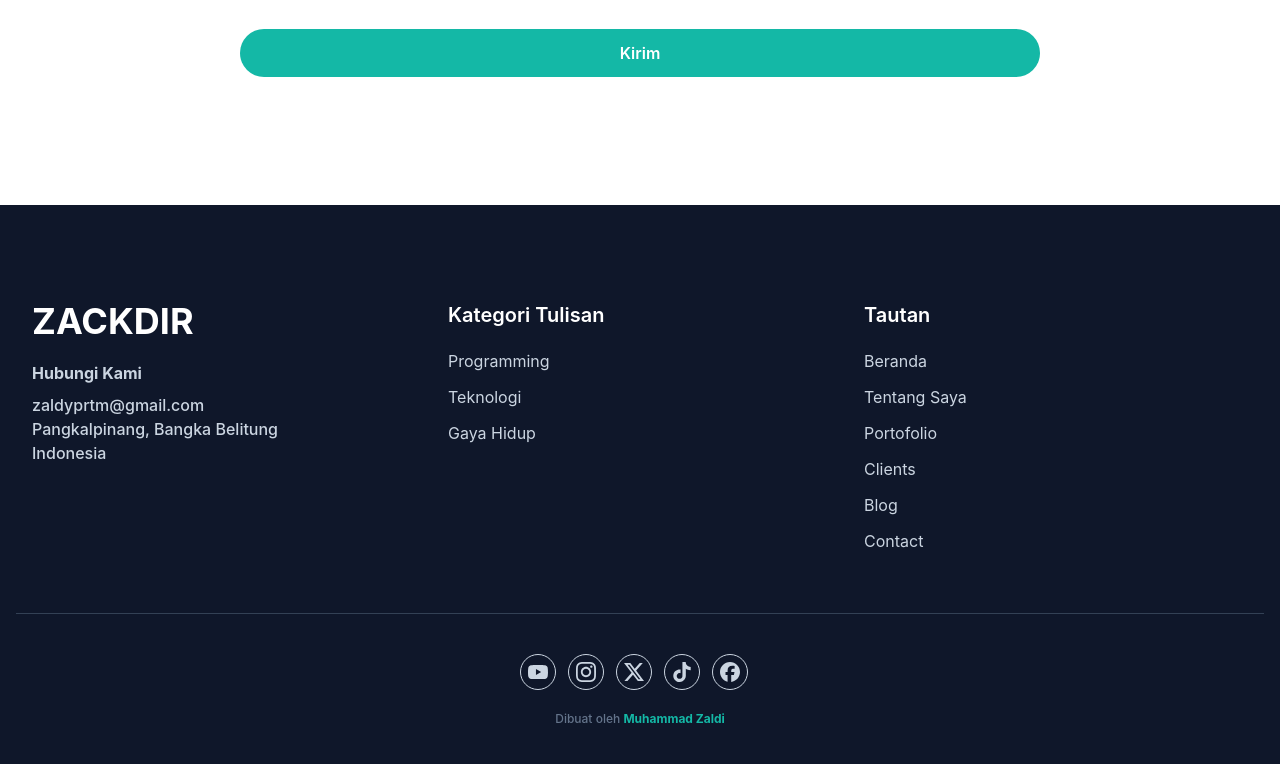
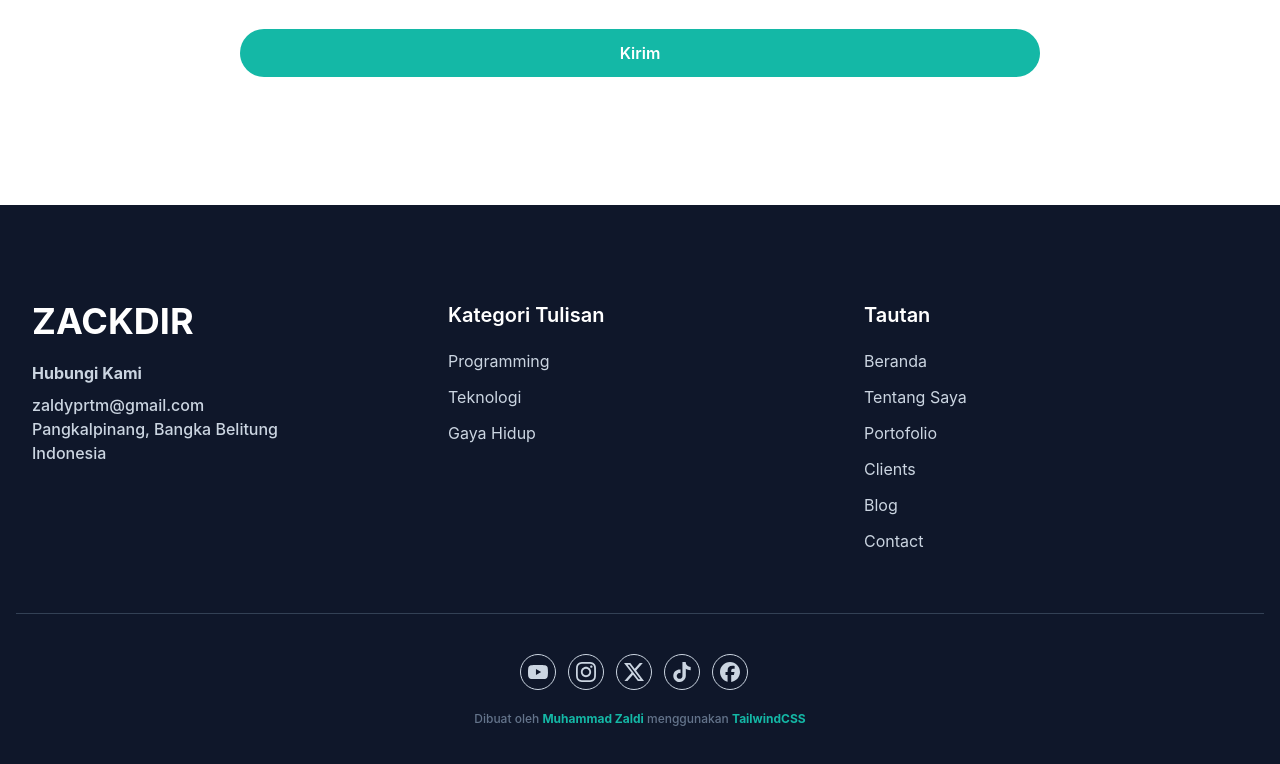
Before and after one commit to zaldyprtm/Muzalpra-portfolio, a website: page index.html in a window 1280 px wide. Shown: the part 5022-5786 px from the top of the page. Drawn offline with Linux system fonts and the light colour scheme.

Commit message:
update html

```diff
--- a/index.html
+++ b/index.html
@@ -387,7 +387,7 @@ if (localStorage.theme === 'dark' || (!('theme' in localStorage) && window.match
                 </a>
 
             </div>
-            <p class="font-medium text-[0.75rem] text-slate-500 text-center">Dibuat oleh <a href="https://instagram.com/_zackdirmusic" target="_blank" class="font-bold text-primary hover:opacity-80">Muhammad Zaldi</a></p>
+            <p class="font-medium text-[0.75rem] text-slate-500 text-center">Dibuat oleh <a href="https://instagram.com/_zackdirmusic" target="_blank" class="font-bold text-primary hover:opacity-80">Muhammad Zaldi</a> menggunakan <a href="https://tailwindcss.com" target="_blank" class="font-bold text-primary hover:opacity-80">TailwindCSS</a></p>
         </div>
     </div>
 </footer>
```
